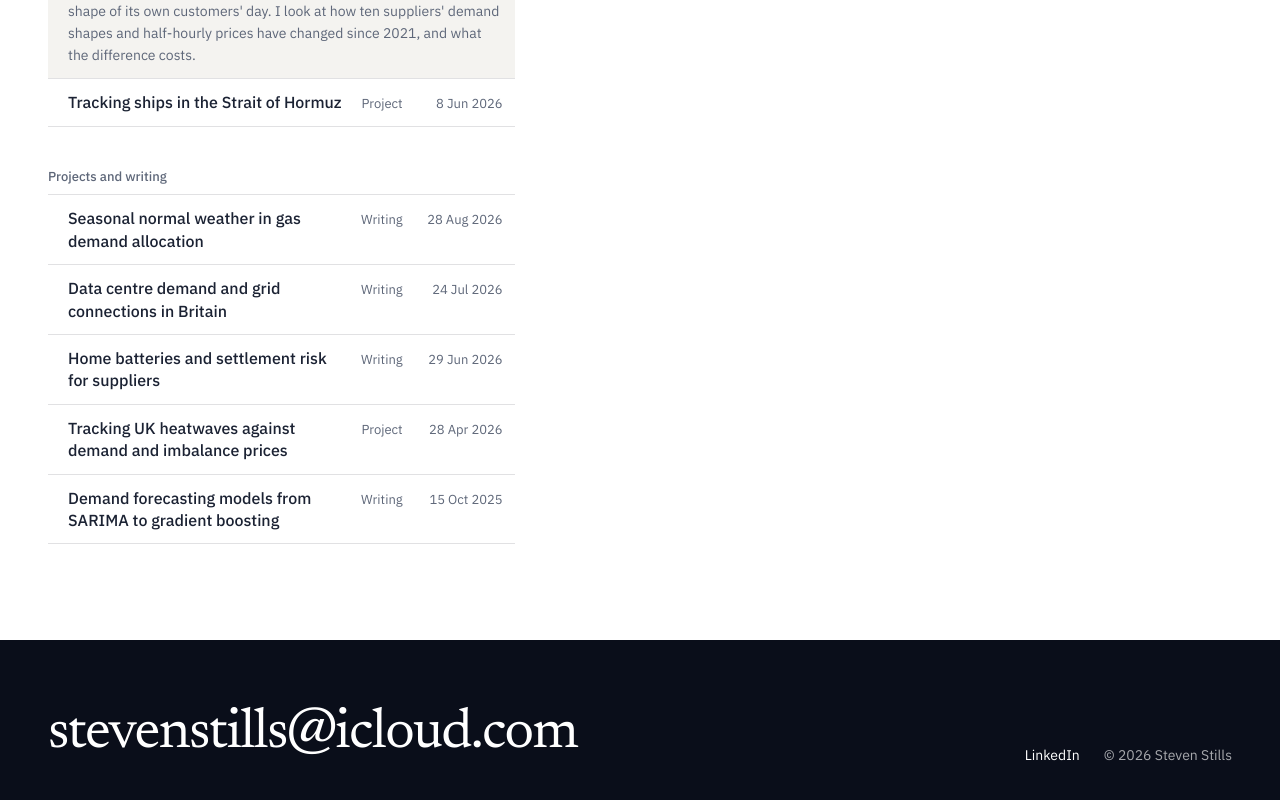
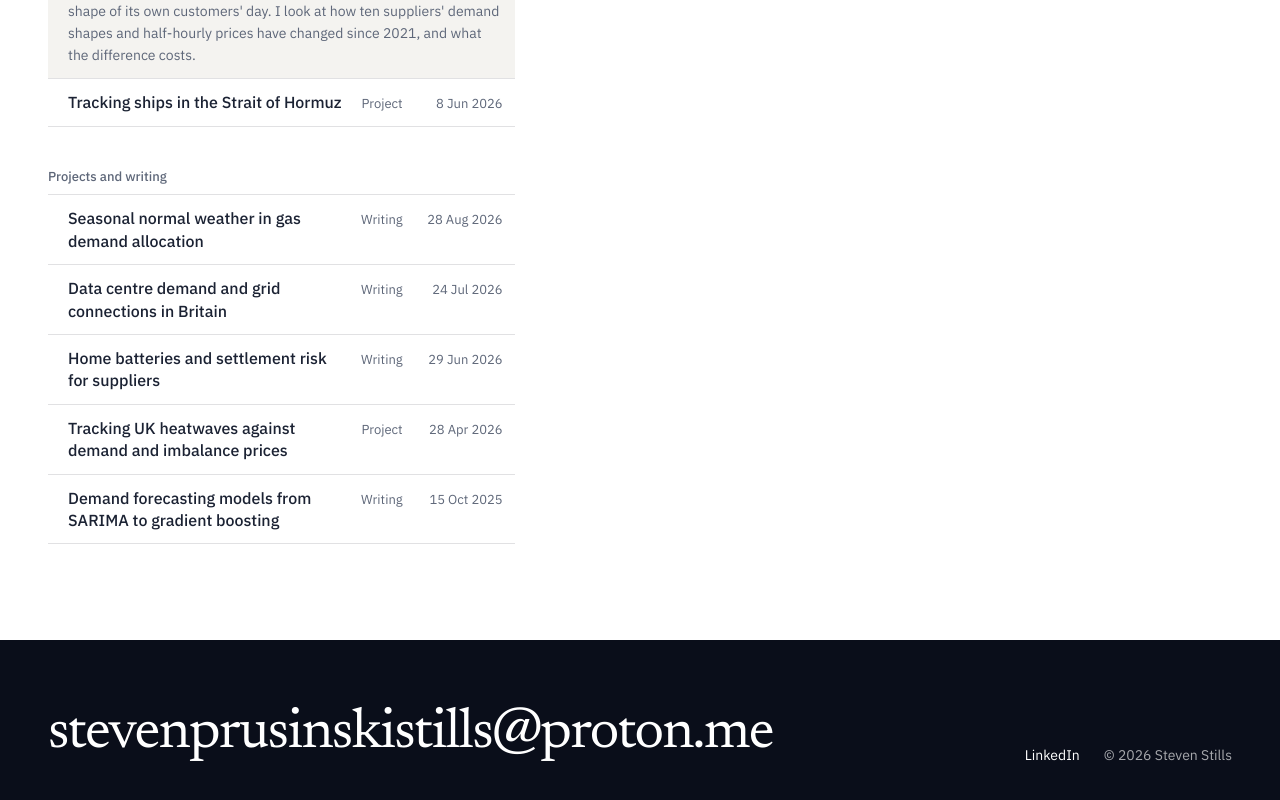
Before and after one commit to steven-stills-dev/stevenstills.com, a React (Vite) app: page / in a window 1280 px wide. Shown: the part 719-1519 px from the top of the page. Built offline with nearby package versions, Linux system fonts and the light colour scheme.

Commit message:
switched contact email to proton

```diff
--- a/src/components/Layout.tsx
+++ b/src/components/Layout.tsx
@@ -11,7 +11,7 @@ export default function Layout({ children }: { children: ReactNode }) {
       </div>
       <footer className="foot">
         <div className="wrap foot-in">
-          <a className="foot-mail" href="mailto:stevenstills@icloud.com">stevenstills@icloud.com</a>
+          <a className="foot-mail" href="mailto:stevenprusinskistills@proton.me">stevenprusinskistills@proton.me</a>
           <div className="foot-meta">
             <a href="https://www.linkedin.com/in/steven-stills" target="_blank" rel="noopener">LinkedIn</a>
             <span>© 2026 Steven Stills</span>
--- a/src/components/Nav.tsx
+++ b/src/components/Nav.tsx
@@ -15,7 +15,7 @@ export default function Nav() {
           <NavLink key={to} to={to} end={to === "/"}>{label}</NavLink>
         ))}
       </nav>
-      <a className="btn btn-s ghost mast-cta" href="mailto:stevenstills@icloud.com">Get in touch</a>
+      <a className="btn btn-s ghost mast-cta" href="mailto:stevenprusinskistills@proton.me">Get in touch</a>
     </header>
   );
 }
--- a/src/pages/About.tsx
+++ b/src/pages/About.tsx
@@ -145,7 +145,7 @@ export default function About() {
           <p>I've been in leadership for over a decade, reporting straight to the executive team and to shareholders. I've led teams drawn from different disciplines, in start-ups and in larger organisations where the people on the team didn't report to me, so I've had to lead by persuading. I build AI and machine learning models as prototypes and then run them in production, explain the technical side to people who aren't technical, and show what the work is worth in money.</p>
           <p>If you'd like to work together, get in touch.</p>
           <nav className="links-row" aria-label="Contact">
-            <a href="mailto:stevenstills@icloud.com">stevenstills@icloud.com</a>
+            <a href="mailto:stevenprusinskistills@proton.me">stevenprusinskistills@proton.me</a>
             <a href="https://www.linkedin.com/in/steven-stills" target="_blank" rel="noopener">LinkedIn</a>
           </nav>
         </Prose>
--- a/src/styles.css
+++ b/src/styles.css
@@ -177,7 +177,7 @@ sup.fn a:hover { text-decoration: underline; }
 /* ── footer ──────────────────────────────────────────────── */
 .foot { background: var(--ste-midnight); color: var(--ste-midday); }
 .foot-in { display: flex; flex-wrap: wrap; gap: 24px 48px; justify-content: space-between; align-items: flex-end; padding-top: 64px; padding-bottom: 48px; }
-.foot-mail { font-family: var(--serif); font-size: clamp(1.75rem, 4.4vw, 3.5rem); letter-spacing: -.03em; line-height: 1.1; color: var(--ste-midday); text-decoration: none; overflow-wrap: anywhere; }
+.foot-mail { font-family: var(--serif); font-size: clamp(1.25rem, 4.4vw, 3.5rem); letter-spacing: -.03em; line-height: 1.1; color: var(--ste-midday); text-decoration: none; overflow-wrap: anywhere; }
 .foot-mail:hover { text-decoration: underline; text-decoration-thickness: 1px; text-underline-offset: 8px; }
 .foot-meta { display: flex; gap: 24px; flex-wrap: wrap; font-size: .875rem; color: color-mix(in srgb, var(--ste-midday) 64%, transparent); }
 .foot-meta a { color: var(--ste-midday); text-decoration: none; }
```
